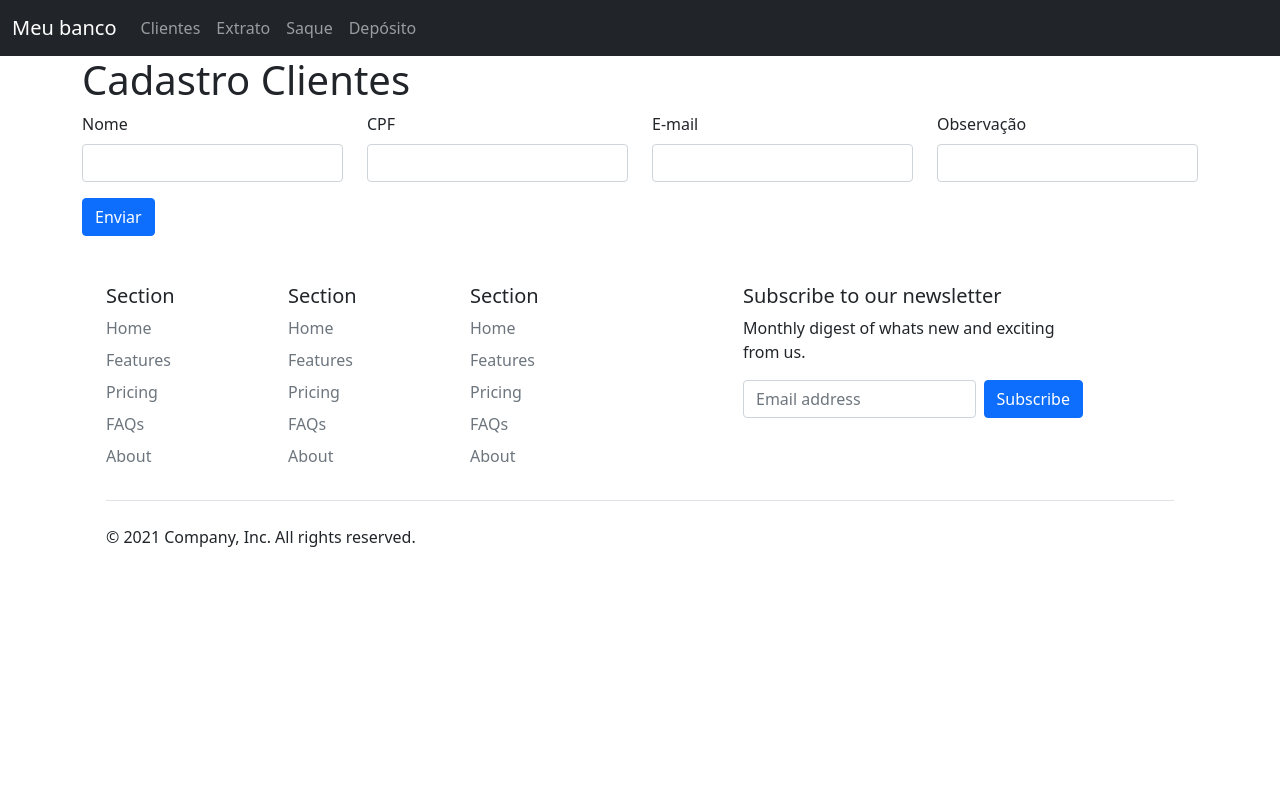
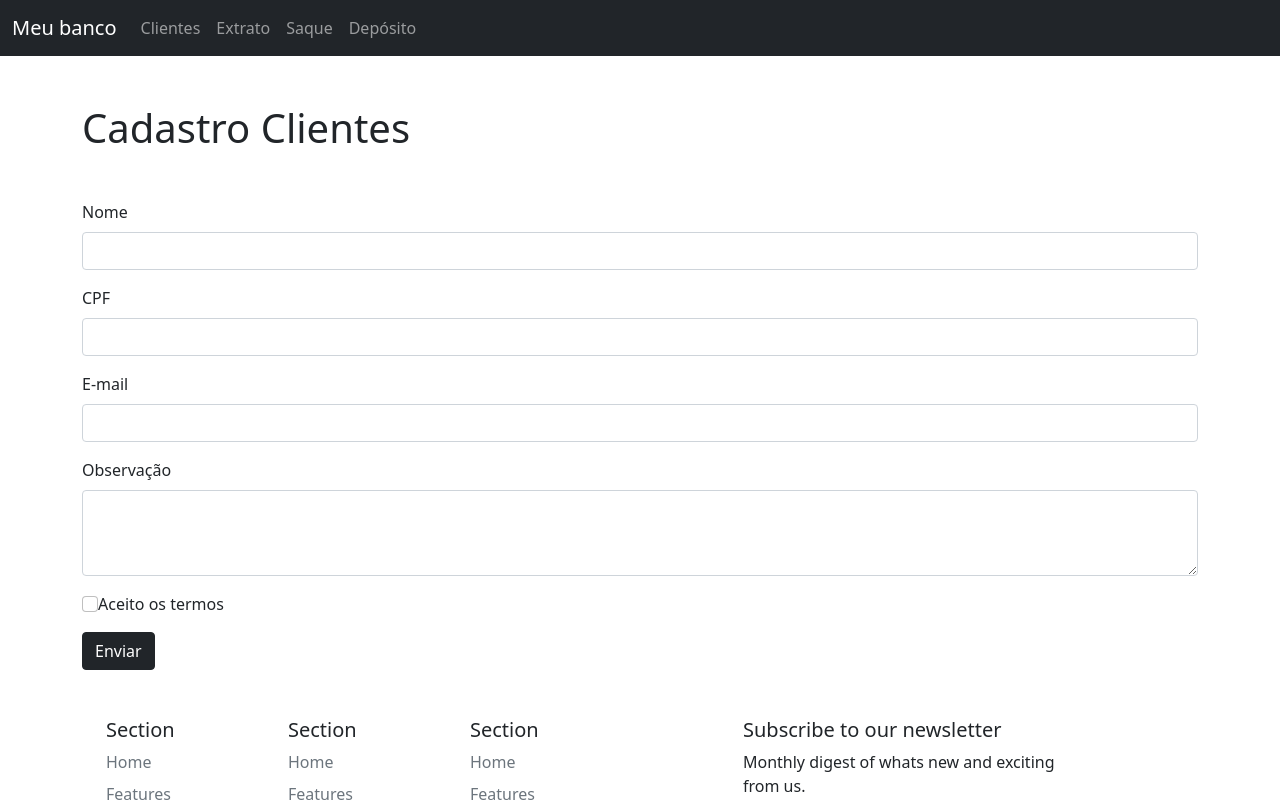
Before and after one commit to LuanBarb0sa/treinamento-angular-java, an Angular app in the folder view/meubancoangular/: page /cadastrar-clientes in a window 1280 px wide. Shown: the top 802 px of the page. Built offline with nearby package versions, Linux system fonts and the light colour scheme.

Commit message:
atualizar

```diff
--- a/view/meubancoangular/angular.json
+++ b/view/meubancoangular/angular.json
@@ -1,5 +1,8 @@
 {
   "$schema": "./node_modules/@angular/cli/lib/config/schema.json",
+  "cli": {
+    "analytics": "0500c59e-3de3-41d2-a6ba-d7b87e793056"
+  },
   "version": 1,
   "newProjectRoot": "projects",
   "projects": {
--- a/view/meubancoangular/src/app/app.module.ts
+++ b/view/meubancoangular/src/app/app.module.ts
@@ -38,7 +38,6 @@ import { CadastrarClientesComponent } from './pages/pages/clientes/cadastrar-cli
     AppRoutingModule,
     FormsModule,
     ReactiveFormsModule
-
   ],
   providers: [],
   bootstrap: [AppComponent]
--- a/view/meubancoangular/src/app/components/components/button/button.component.html
+++ b/view/meubancoangular/src/app/components/components/button/button.component.html
@@ -1 +1 @@
-<button type="submit" class="btn btn-primary">{{titulo}}</button>
+<button type="submit" class="btn btn-dark">{{titulo}}</button>
--- a/view/meubancoangular/src/app/components/footer/footer.component.html
+++ b/view/meubancoangular/src/app/components/footer/footer.component.html
@@ -41,7 +41,7 @@
           <div class="d-flex w-100 gap-2">
             <label for="newsletter1" class="visually-hidden">Email address</label>
             <input id="newsletter1" type="text" class="form-control" placeholder="Email address">
-            <button class="btn btn-primary" type="button">Subscribe</button>
+            <button class="btn btn-dark" type="button">Subscribe</button>
           </div>
         </form>
       </div>
--- a/view/meubancoangular/src/app/pages/pages/clientes/cadastrar-clientes/cadastrar-clientes.component.html
+++ b/view/meubancoangular/src/app/pages/pages/clientes/cadastrar-clientes/cadastrar-clientes.component.html
@@ -1,18 +1,24 @@
-<h1>Cadastro Clientes</h1>
-<form method="post" >
-  <div class="row">
-    <div class="col">
-      <app-input-label [label]="'Nome'" [type]="'text'" ></app-input-label>
+<h1 class="mb-5 mt-5">Cadastro Clientes</h1>
+<form #clientForm="ngForm" (ngSubmit)="onSubmit()">
+  <div class="mb-3">
+    <label  class="form-label">Nome</label>
+    <input type="text" class="form-control" id="exampleInputEmail1" [(ngModel)]="clientes.nome" name="nome">
+  </div>
+  <div class="mb-3">
+    <label  class="form-label">CPF</label>
+    <input type="text" class="form-control" id="exampleInputEmail1" [(ngModel)]="clientes.cpf" name="cpf">
+  </div>
+  <div class="mb-3">
+    <label  class="form-label">E-mail</label>
+    <input type="text" class="form-control" id="exampleInputEmail1" [(ngModel)]="clientes.email" name="email">
+  </div>
+  <div class="mb-3">
+    <label  class="form-label">Observação</label>
+    <textarea class="form-control" id="exampleFormControlTextarea1" rows="3" [(ngModel)]="clientes.obs" name="obs"></textarea>
+  </div>
+  <div class="mb-3">
+    <input type="checkbox" class="form-check-input" id="exampleCheck1" [(ngModel)]="clientes.ativo" name="ativo">
+    <label class="form-check-label " for="exampleCheck1" titulo= "Enviar">Aceito os termos</label>
     </div>
-    <div class="col">
-      <app-input-label [label]="'CPF'" [type]="'text'"></app-input-label>
-    </div>
-    <div class="col">
-      <app-input-label [label]="'E-mail'" [type]="'E-mail'"></app-input-label>
-    </div>
-    <div class="col">
-      <app-input-label [label]="'Observação'" [type]="'text'"></app-input-label>
-    </div>
-  </div>
 </form>
-  <app-button titulo="Enviar" (click)="botaoClicado()"></app-button>
+<button type="submit" class="btn btn-dark" (click)="onSubmit()">Enviar</button>
--- a/view/meubancoangular/src/app/pages/pages/clientes/cadastrar-clientes/cadastrar-clientes.component.ts
+++ b/view/meubancoangular/src/app/pages/pages/clientes/cadastrar-clientes/cadastrar-clientes.component.ts
@@ -1,5 +1,6 @@
 import { Component,  OnInit,  } from '@angular/core';
 import { FormBuilder,  FormControl,  FormGroup,  Validators } from '@angular/forms';
+import { Clientes } from '../clientes';
 
 
 @Component({
@@ -8,24 +9,18 @@ import { FormBuilder,  FormControl,  FormGroup,  Validators } from '@angular/for
   styleUrls: ['./cadastrar-clientes.component.css']
 })
 export class CadastrarClientesComponent implements OnInit {
+  clientes!: Clientes;
 
 
 
+  constructor() {this.clientes= new Clientes()}
 
-  botaoClicado(){
-    alert('Amegannnn')
+  ngOnInit():void {
+
+  }
+  onSubmit(): void { /* metodo onSubmit com alerta  para aparecer na pag*/
+     alert(`nome: ${this.clientes.nome}\ncpf: ${this.clientes.cpf}\nemail: ${this.clientes.email}\nobs: ${this.clientes.obs}\nativo: ${this.clientes.ativo}`)
   }
 
-  constructor(private form: FormBuilder) { }
-
-  ngOnInit() {
-
-
-
-    }
-
-    criar(){
-
-    }
 
 }
--- /dev/null
+++ b/view/meubancoangular/src/app/pages/pages/clientes/clientes.ts
@@ -0,0 +1,8 @@
+// crirar arquivo Ts para gerar variável
+export class Clientes{
+    nome!: string
+    cpf!: string
+    email!: string
+    obs!: string
+    ativo!: boolean
+}
```
